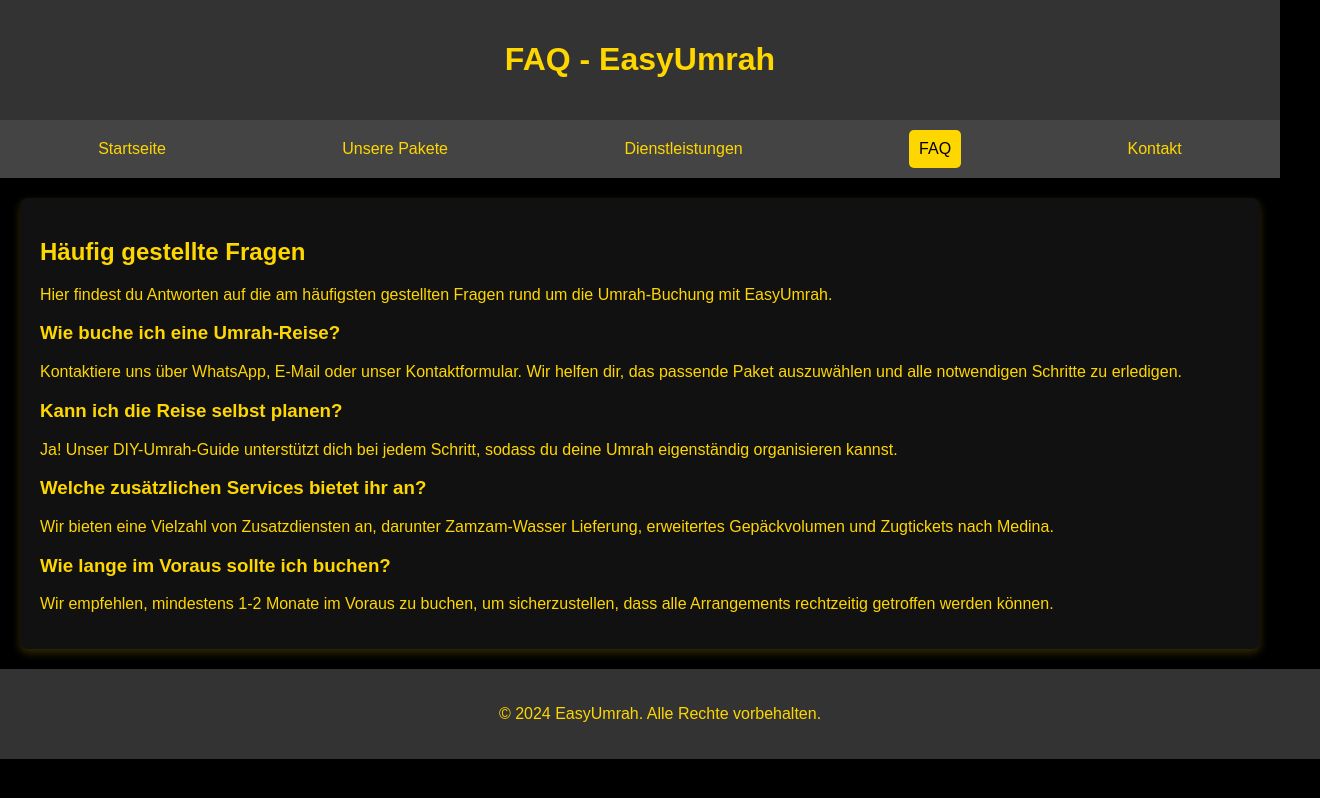
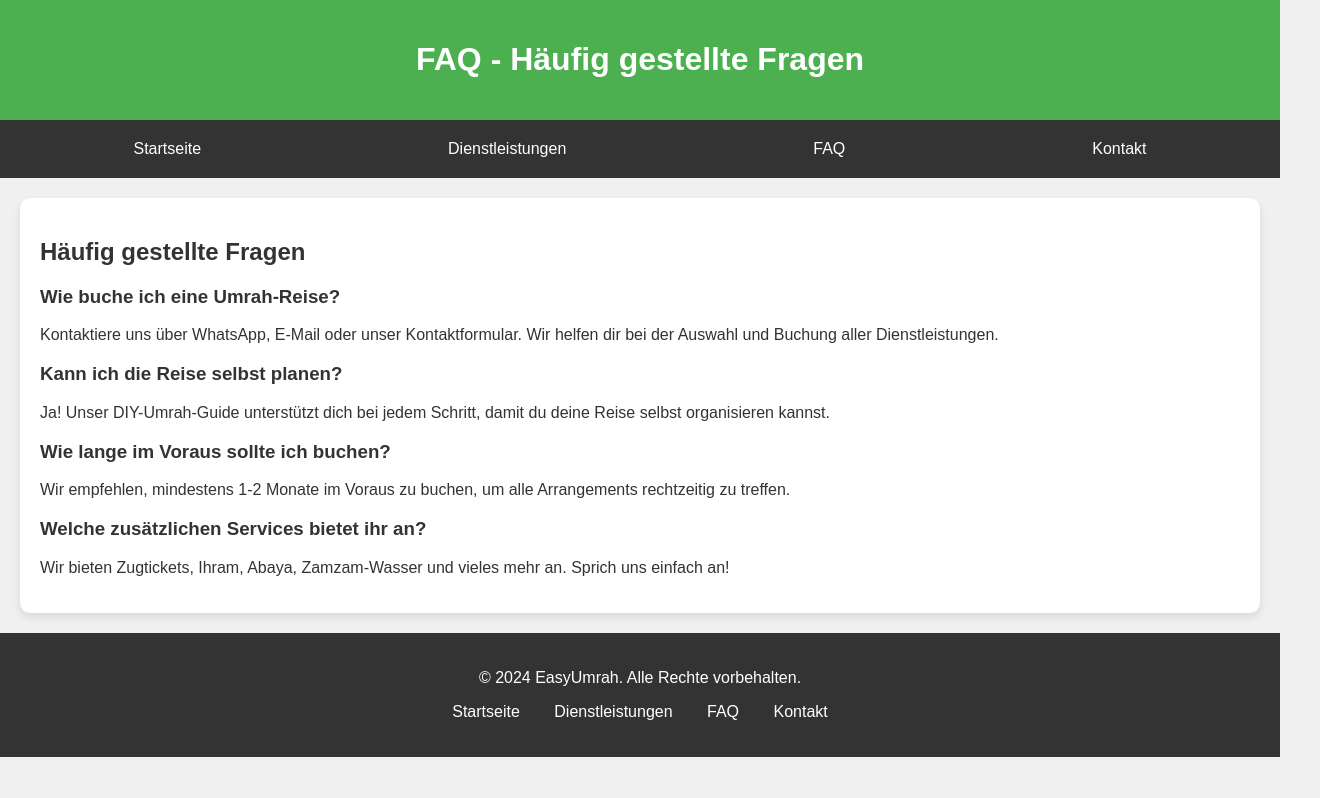
Before and after one commit to mdakhli/easyumrah-website, a plain HTML site: page faq.html in a window 1280 px wide. Shown: the whole page, 1320 px wide, since content can reach past the window. Drawn offline with Linux system fonts and the light colour scheme.

Commit message:
faq.html

```diff
--- a/faq.html
+++ b/faq.html
@@ -3,69 +3,75 @@
 <head>
     <meta charset="UTF-8">
     <meta name="viewport" content="width=device-width, initial-scale=1.0">
-    <title>FAQ - EasyUmrah</title>
+    <title>FAQ - Häufig gestellte Fragen</title>
     <style>
         body {
-            font-family: Arial, sans-serif;
+            font-family: 'Arial', sans-serif;
             margin: 0;
             padding: 0;
-            background-color: #000;
-            color: #FFD700;
+            background-color: #f0f0f0;
+            color: #333;
         }
         header {
-            background-color: #333;
-            color: #FFD700;
+            background-color: #4CAF50;
+            color: white;
             padding: 20px;
             text-align: center;
         }
         nav {
+            background-color: #333;
+            padding: 10px;
             display: flex;
             justify-content: space-around;
-            background-color: #444;
-            padding: 10px;
         }
         nav a {
-            color: #FFD700;
+            color: white;
+            padding: 10px;
             text-decoration: none;
-            padding: 10px;
+            border-radius: 5px;
         }
         nav a:hover {
-            background-color: #666;
-            border-radius: 5px;
-        }
-        .active {
-            background-color: #FFD700;
-            color: #000;
-            border-radius: 5px;
+            background-color: #4CAF50;
         }
         .container {
             max-width: 1200px;
             margin: 20px auto;
             padding: 20px;
-            background-color: #111;
-            border-radius: 8px;
-            box-shadow: 0 4px 8px rgba(255, 215, 0, 0.2);
+            background-color: white;
+            box-shadow: 0 4px 8px rgba(0, 0, 0, 0.1);
+            border-radius: 10px;
         }
         footer {
+            background-color: #333;
+            color: white;
+            padding: 20px;
             text-align: center;
-            padding: 20px;
-            background-color: #333;
-            color: #FFD700;
-            position: relative;
-            bottom: 0;
-            width: 100%;
+        }
+        footer ul {
+            list-style-type: none;
+            padding: 0;
+        }
+        footer ul li {
+            display: inline;
+            margin: 0 15px;
+        }
+        footer ul li a {
+            color: white;
+            text-decoration: none;
+        }
+        footer ul li a:hover {
+            text-decoration: underline;
         }
     </style>
 </head>
 <body>
 
     <header>
-        <h1>FAQ - EasyUmrah</h1>
+        <h1>FAQ - Häufig gestellte Fragen</h1>
     </header>
 
     <nav>
         <a href="index.html">Startseite</a>
-        <a href="pakete.html">Unsere Pakete</a>
         <a href="services.html">Dienstleistungen</a>
         <a href="faq.html" class="active">FAQ</a>
         <a href="kontakt.html">Kontakt</a>
@@ -73,23 +79,28 @@
 
     <div class="container">
         <h2>Häufig gestellte Fragen</h2>
-        <p>Hier findest du Antworten auf die am häufigsten gestellten Fragen rund um die Umrah-Buchung mit EasyUmrah.</p>
 
         <h3>Wie buche ich eine Umrah-Reise?</h3>
-        <p>Kontaktiere uns über WhatsApp, E-Mail oder unser Kontaktformular. Wir helfen dir, das passende Paket auszuwählen und alle notwendigen Schritte zu erledigen.</p>
+        <p>Kontaktiere uns über WhatsApp, E-Mail oder unser Kontaktformular. Wir helfen dir bei der Auswahl und Buchung aller Dienstleistungen.</p>
 
         <h3>Kann ich die Reise selbst planen?</h3>
-        <p>Ja! Unser DIY-Umrah-Guide unterstützt dich bei jedem Schritt, sodass du deine Umrah eigenständig organisieren kannst.</p>
+        <p>Ja! Unser DIY-Umrah-Guide unterstützt dich bei jedem Schritt, damit du deine Reise selbst organisieren kannst.</p>
+
+        <h3>Wie lange im Voraus sollte ich buchen?</h3>
+        <p>Wir empfehlen, mindestens 1-2 Monate im Voraus zu buchen, um alle Arrangements rechtzeitig zu treffen.</p>
 
         <h3>Welche zusätzlichen Services bietet ihr an?</h3>
-        <p>Wir bieten eine Vielzahl von Zusatzdiensten an, darunter Zamzam-Wasser Lieferung, erweitertes Gepäckvolumen und Zugtickets nach Medina.</p>
-
-        <h3>Wie lange im Voraus sollte ich buchen?</h3>
-        <p>Wir empfehlen, mindestens 1-2 Monate im Voraus zu buchen, um sicherzustellen, dass alle Arrangements rechtzeitig getroffen werden können.</p>
+        <p>Wir bieten Zugtickets, Ihram, Abaya, Zamzam-Wasser und vieles mehr an. Sprich uns einfach an!</p>
     </div>
 
     <footer>
         <p>&copy; 2024 EasyUmrah. Alle Rechte vorbehalten.</p>
+        <ul>
+            <li><a href="index.html">Startseite</a></li>
+            <li><a href="services.html">Dienstleistungen</a></li>
+            <li><a href="faq.html">FAQ</a></li>
+            <li><a href="kontakt.html">Kontakt</a></li>
+        </ul>
     </footer>
 
 </body>
```
